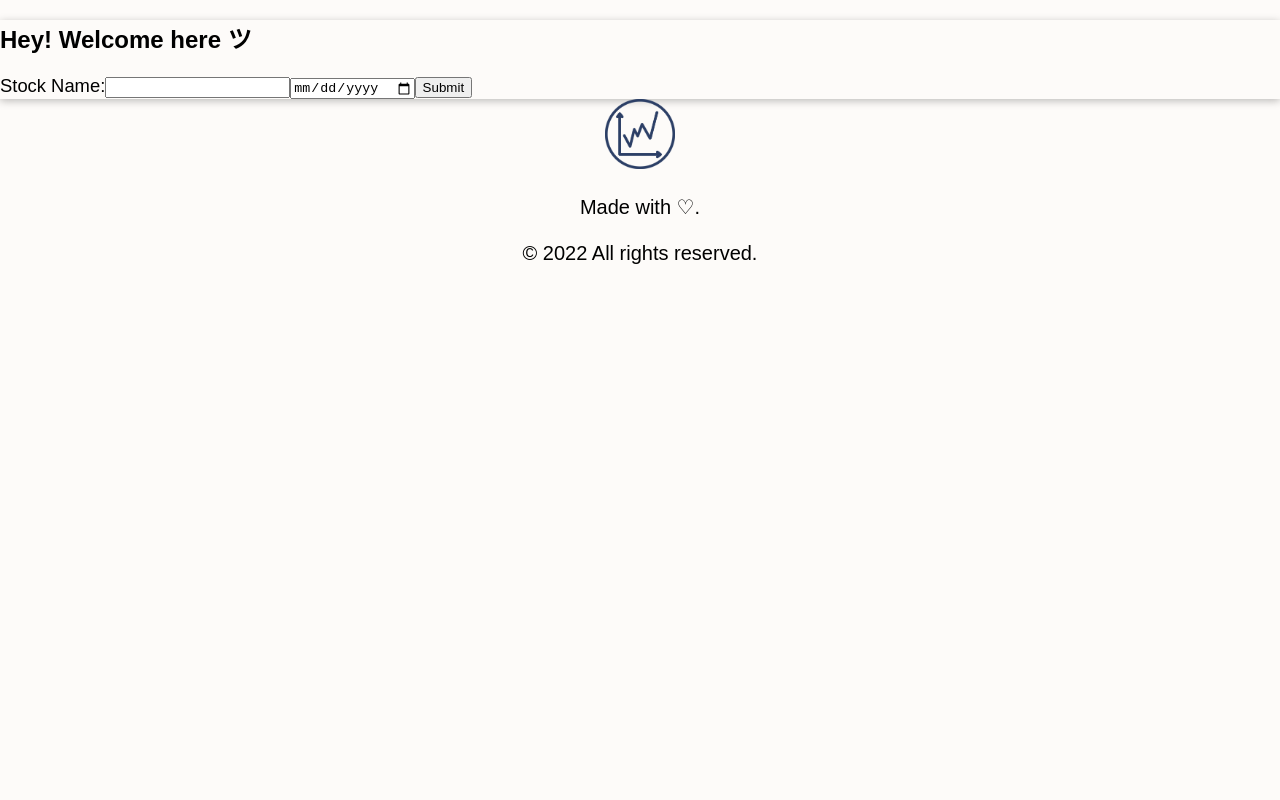
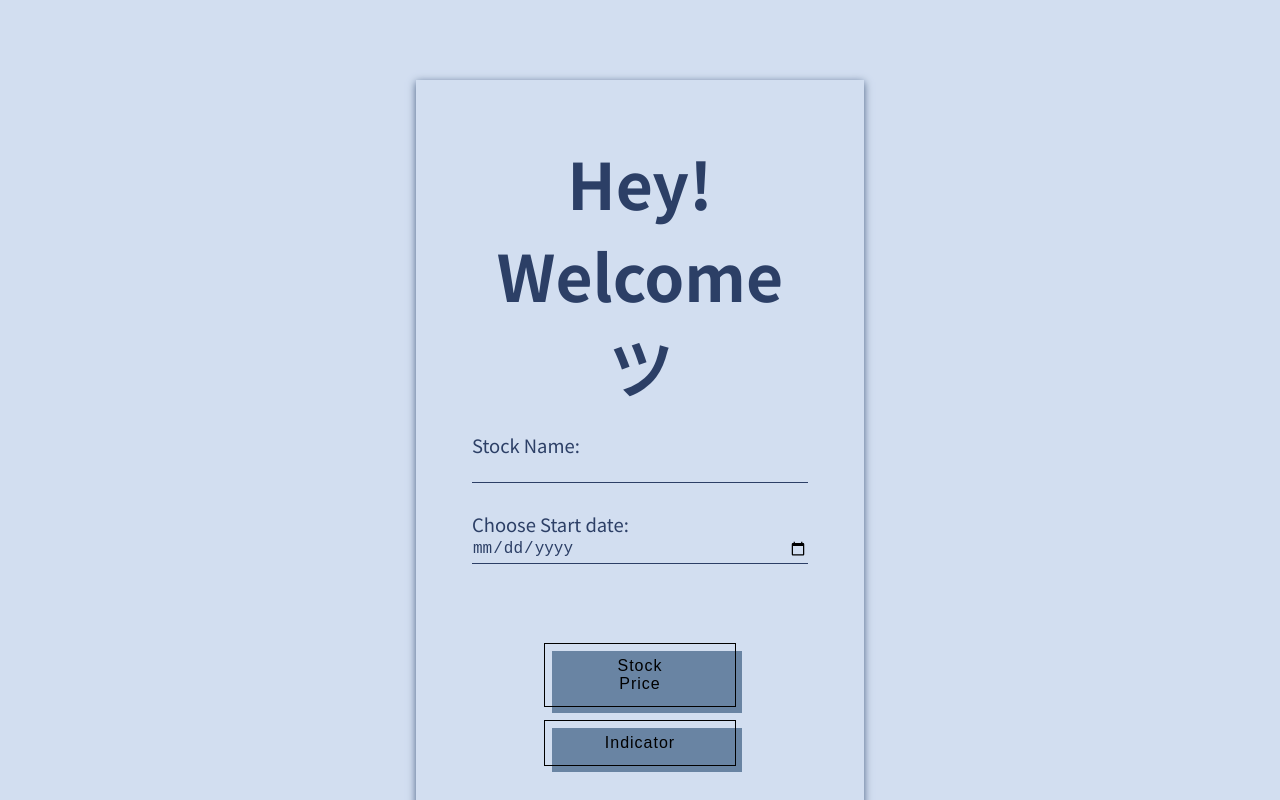
Before and after one commit to PrathamAditya/App, a React (Create React App) app: page / in a window 1280 px wide. Shown: the top 800 px of the page. Built offline with nearby package versions, Linux system fonts and the light colour scheme; no server answers.

Commit message:
good code

```diff
--- a/src/components/Display/Firstly.js
+++ b/src/components/Display/Firstly.js
@@ -11,8 +11,7 @@ const Firstly = () => {
   console.log(typeof data);
   return (
     <React.Fragment>
-      <div className={`${classes.card}`}>
-        <h2>Hey! Welcome here ツ</h2>
+      <div>
         <Form parentsgetData={getData} />
       </div>
       <Stocks />
--- a/src/components/Display/Form/Form.js
+++ b/src/components/Display/Form/Form.js
@@ -2,46 +2,49 @@ import React, { useState, useEffect } from "react";
 import classes from "./Form.module.css";
 const submitHandler = (event) => {
   event.preventDefault();
-}
+};
 
 const Form = (props) => {
   const [data, setData] = useState([{}]);
-  const [stock, setStock] = useState('');
-  const [date, setDate] = useState('');
+  const [stock, setStock] = useState("");
+  const [date, setDate] = useState("");
   const [count, setCount] = useState(0);
 
   useEffect(() => {
-      console.log(stock);
     // props.parentsgetData(stock);
-      const apiurl = '/' + stock + '&date=' + date;
-      fetch(apiurl).then(
-        res => res.json()
-      ).then(
-        data => {
+    const apiurl = "/" + stock + "&date=" + date;
+    fetch(apiurl)
+      .then((res) => res.json())
+      .then((data) => {
         setData(data);
         console.log(data);
         props.parentsgetData(data);
-        }
-      )
-      setStock('');
-      setDate('');
-
-    }, [count])
+      });
+    setStock("");
+    setDate("");
+  }, [count]);
 
   return (
-    <React.Fragment>
-      <form onSubmit={submitHandler} className={classes.mainclass}>
-        <label type="text" className={classes.stockname}>
-          Stock Name:
-        </label>
-        <input type="text" onChange={event => setStock(event.target.value)} value={stock}></input>
-        <input type="date" className={classes.startdate} onChange={event => setDate(event.target.value)} value={date}></input>
-        <input type="submit" onClick={() => setCount(count + 1)} value="Submit"></input>
+    <div>
+      <div className={classes["apply-box"]}>
+        {" "}
+        <h2>Hey! Welcomeツ</h2>
+        <form onSubmit={submitHandler}>
+          <div className={classes["user-box"]}>
+            <input type="text" name="" required=""></input>
+            <label>Stock Name:</label>
+          </div>
+          <div className={classes["user-box"]}>
+            <input type="date" name="" required=""></input>
+            <label>Choose Start date:</label>
+          </div>
+          <div className={classes["button-52-main"]}>
+            <button className={classes["button-52"]}>Stock Price</button>
+            <button className={classes["button-52"]}>Indicator</button>
+          </div>
         </form>
-      {/* <Card
-        stockdata={data}
-      /> */}
-    </React.Fragment>
+      </div>
+    </div>
   );
 };
 
--- a/src/components/Display/Form/Form.module.css
+++ b/src/components/Display/Form/Form.module.css
@@ -1,12 +1,5 @@
 html {
     height: 100%;
-}
-
-body {
-    margin: 0;
-    padding: 0;
-    font-family: 'DK Lemon Yellow Sun', sans-serif;
-    background: #FDFBF9;
 }
 
 label {
@@ -17,50 +10,61 @@ label {
     width: 35vw;
     padding: 7vh;
     margin: 10vh auto;
-    background: #8aa4c5;
+    background-color: transparent;
     box-sizing: border-box;
     border-radius: 0px;
+    box-shadow: 0 2px 8px #4b6285;
 }
 
-.two-buttons-inner {
-    background-color: #2c3f66;
-    border-style: none;
-    box-sizing: border-box;
-    color: #FFFFFF;
+.button-52-main {
+    text-align: center;
+    padding-top: 5vh;
+}
+
+.button-52 {
+    width: 15vw;
+    font-size: 16px;
+    font-weight: 200;
+    letter-spacing: 1px;
+    padding: 13px 20px 13px;
+    outline: 0;
+    border: 1px solid black;
     cursor: pointer;
-    display: inline-block;
-    font-size: 14px;
-    font-weight: 500;
-    height: 40px;
-    line-height: 20px;
-    list-style: none;
-    margin: 0;
-    outline: none;
-    padding: 10px 16px;
     position: relative;
-    text-align: center;
-    text-decoration: none;
-    transition: color 100ms;
-    vertical-align: baseline;
+    background-color: rgba(0, 0, 0, 0);
     user-select: none;
     -webkit-user-select: none;
     touch-action: manipulation;
+    margin: 2%;
 }
 
-.two-buttons-outer {
-    padding: 2vh;
+.button-52:after {
+    content: "";
+    background-color: #6984a3;
+    width: 100%;
+    z-index: -1;
+    position: absolute;
+    height: 100%;
+    top: 7px;
+    left: 7px;
+    transition: 0.2s;
 }
 
-.two-buttons-main {
-    display: inline-block;
-    margin: 5px;
-    /* space between buttons */
+.button-52:hover:after {
+    top: 0px;
+    left: 0px;
+}
+
+@media (min-width: 768px) {
+    .button-52 {
+        padding: 13px 50px 13px;
+    }
 }
 
 .apply-box h2 {
     margin: 0 0 3vh;
     padding: 0;
-    color: #FDFBF9;
+    color: #2c3f66;
     text-align: center;
     font-size: 8vh;
 }
@@ -73,10 +77,10 @@ label {
     width: 100%;
     padding: 3vh 0vh 0.5vh 0vh;
     font-size: 16px;
-    color: #FDFBF9;
+    color: #2c3f66;
     margin-bottom: 4vh;
     border: none;
-    border-bottom: 1px solid #FDFBF9;
+    border-bottom: 1px solid #2c3f66;
     outline: none;
     background: transparent;
 }
@@ -93,7 +97,7 @@ label {
 .apply-box .user-box input:valid~label {
     top: -20px;
     left: 0;
-    color: #FDFBF9;
+    color: #2c3f66;
     /* font-size: 12px; */
 }
 
@@ -101,7 +105,7 @@ label {
     position: center;
     display: inline-block;
     padding: 10px 20px;
-    color: #FDFBF9;
+    color: #2c3f66;
     font-size: 16px;
     text-decoration: none;
     text-transform: uppercase;
```
Also changed, not shown: src/components/Display/Form/tempCodeRunnerFile.js (added, +26 -0 lines), 1 other file (tests, documents, lock files or other folders). Lines whose indentation alone changed are shown as unchanged.
